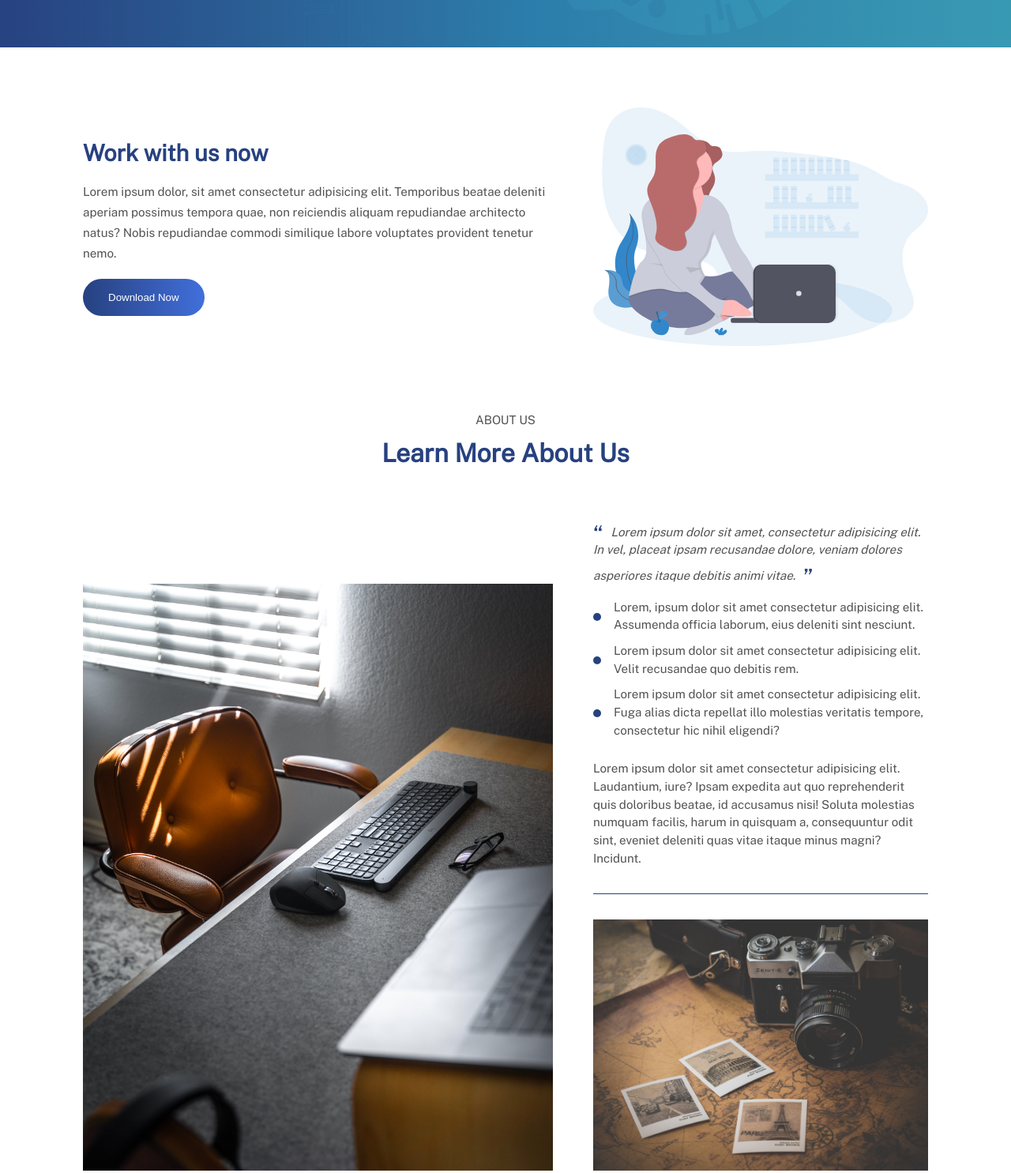
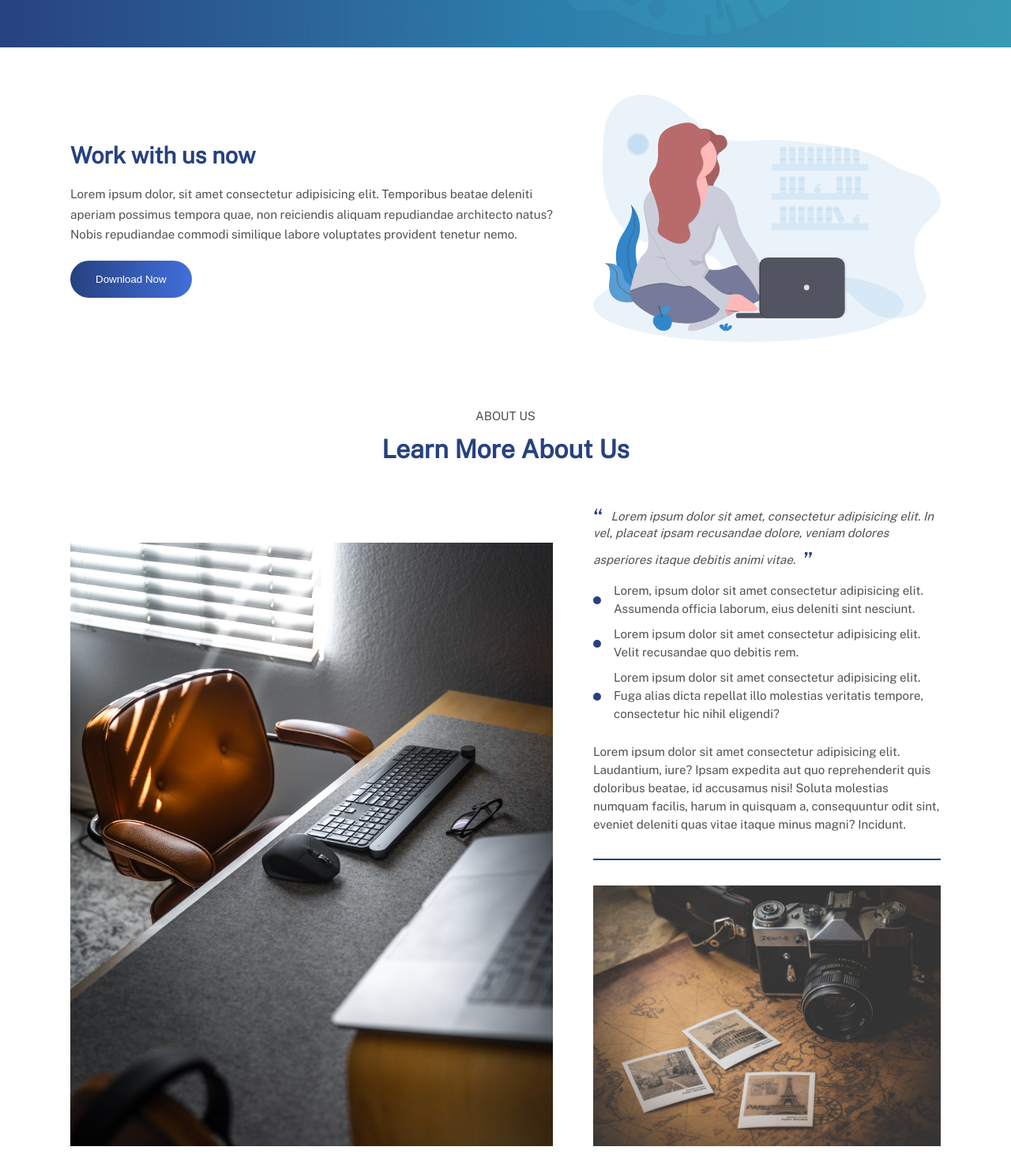
Before and after one commit to FKEspanol/landing-page-1, a website: page index.html in a window 1280 px wide. Shown: the part 740-2225 px from the top of the page at 79% size. Drawn offline with nearby package versions, Linux system fonts and the light colour scheme.

Commit message:
major-c -> removed el padings near scree edge, set container padding instead

```diff
--- a/scss/layout/_breakpoints.scss
+++ b/scss/layout/_breakpoints.scss
@@ -32,6 +32,7 @@
 
 @media screen and (max-width: map-get($media-break-points, small)) {
   .container {
+    padding: 1rem;
     width: 100%;
     margin: auto;
   }
--- a/scss/sections/_about.scss
+++ b/scss/sections/_about.scss
@@ -12,7 +12,7 @@
           width: 55%;
           display: flex;
           align-items: flex-end;
-          padding: 1rem;
+          padding-right: 1rem;
           img {
             width: 100%;
             height: auto;
@@ -23,7 +23,7 @@
 
         .col-right {
           width: 40%;
-          padding: 1rem;
+          padding-left: 1rem;
 
           p.empha-para {
             line-height: 1.2;
@@ -106,6 +106,13 @@
             width: 100%;
           }
         }
+
+        @include small-screen {
+          .col-left,
+          .col-right {
+            padding: 0;
+          }
+        }
       }
     }
   }
--- a/scss/sections/_hero.scss
+++ b/scss/sections/_hero.scss
@@ -90,10 +90,11 @@
 
     .col-left {
       width: 55%;
-      padding: 1rem;
+      padding-right: 1rem;
       display: flex;
       flex-direction: column;
       justify-content: center;
+      margin-bottom: 1rem;
 
       h3 {
         font-size: 1.8rem;
@@ -119,7 +120,8 @@
     }
     .col-right {
       width: 40%;
-      padding: 1rem;
+      padding-left: 1rem;
+      margin-bottom: 1rem;
 
       img {
         width: 100%;
@@ -133,5 +135,12 @@
         width: 100%;
       }
     }
+
+    @include small-screen {
+      .col-left,
+      .col-right {
+        padding: 0;
+      }
+    }
   }
 }
```
Also changed, not shown: css/style.css, 1 other file.
